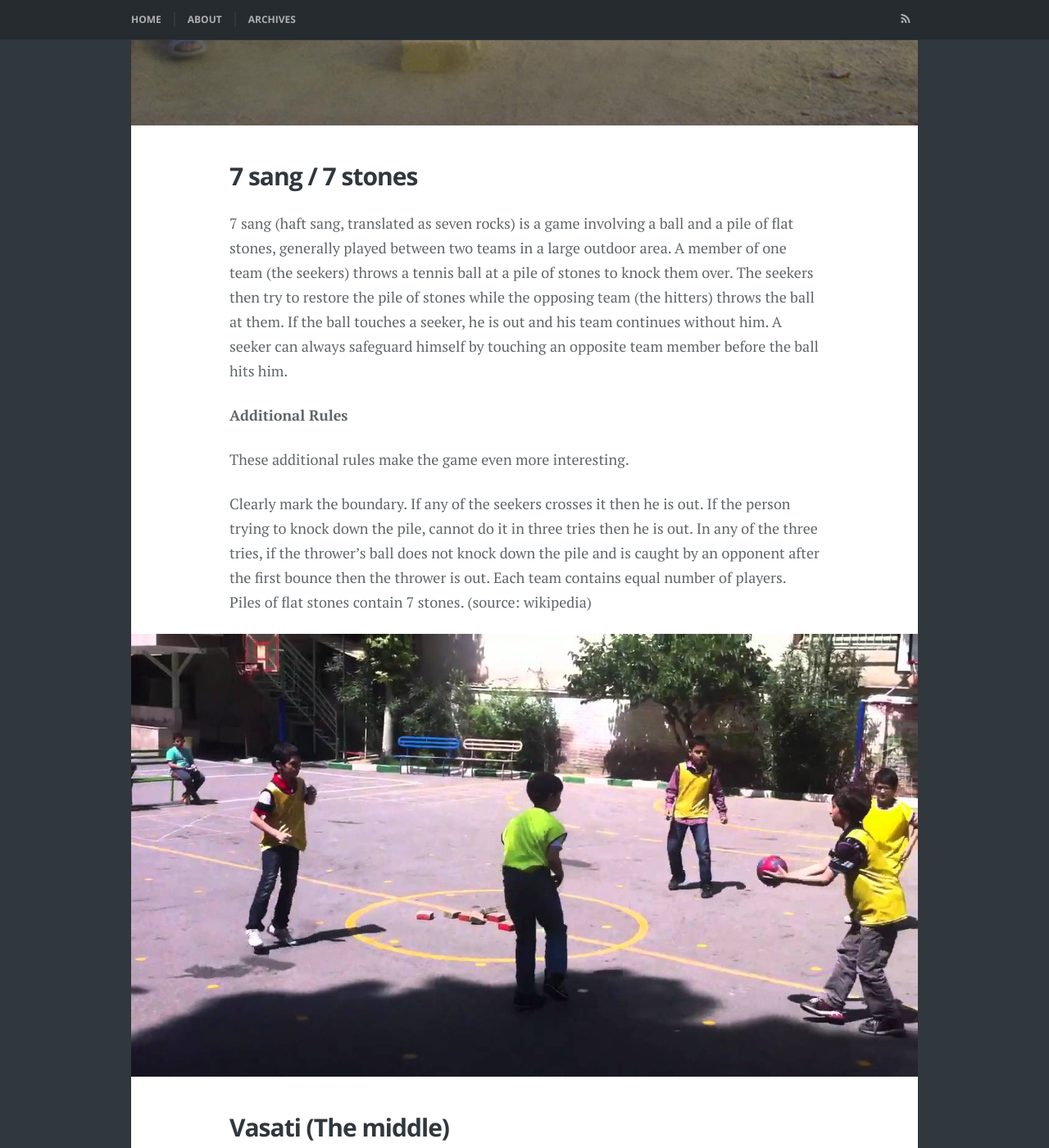
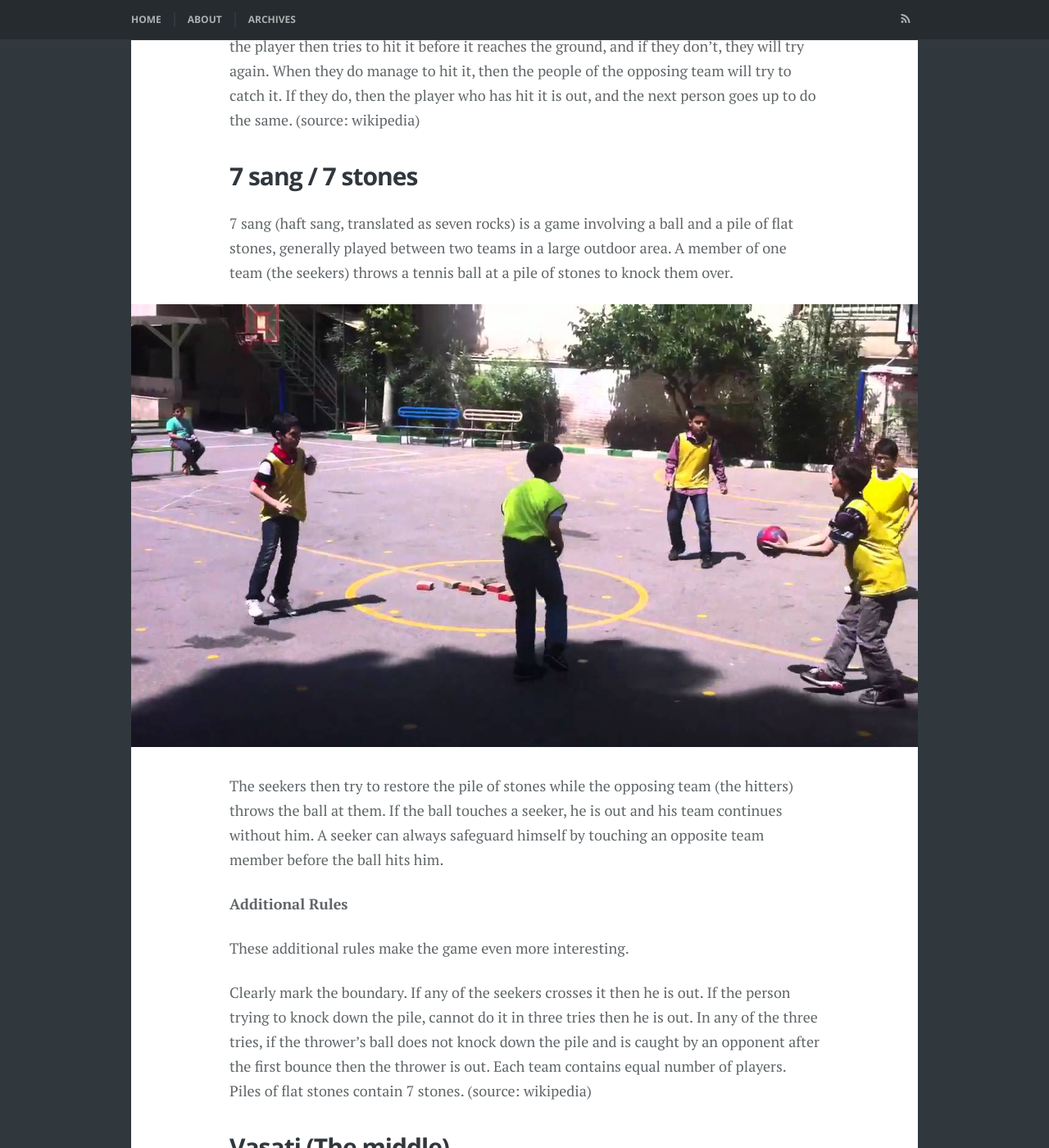
Before and after one commit to nourijp/chihaya, a Jekyll site: the page built from _posts/2015-12-15-Iranian-Games.md, in a window 1280 px wide and 1400 px high, scrolled down 3725 px. Shown: the whole window at 82% size. Built offline with Jekyll 4.4.1, drawn with Linux system fonts in a browser that asks for light colours; some web fonts are replaced; comment, search, counter and statistics services are not loaded.

Commit message:
Update 2015-12-15-Iranian-Games.md

```diff
--- a/_posts/2015-12-15-Iranian-Games.md
+++ b/_posts/2015-12-15-Iranian-Games.md
@@ -24,15 +24,22 @@
 
 Alak dolak is a traditional Iranian game played between two teams of no definite size, other than being the same in the current game. It dates back approximately 5,000 years to ancient Persia.
 
+{% include image_full.html imageurl="/images/posts/alak-dolak.jpg" title="" caption="" %}
+
 <b>Rules</b>
 In alak dolak, a wooden peg, which is called the dolak, is placed on two bricks lying on the ground parallel to each other, and a bigger stick, called an alak, is held in between the dolak and the ground. The alak is then thrust upward so that the dolak goes flying and the player then tries to hit it before it reaches the ground, and if they don't, they will try again. When they do manage to hit it, then the people of the opposing team will try to catch it. If they do, then the player who has hit it is out, and the next person goes up to do the same.
 (source: wikipedia)
 
-{% include image_full.html imageurl="/images/posts/alak-dolak.jpg" title="" caption="" %}
+
 
 <h3>7 sang / 7 stones</h3>
 
-7 sang (haft sang, translated as seven rocks) is a game involving a ball and a pile of flat stones, generally played between two teams in a large outdoor area. A member of one team (the seekers) throws a tennis ball at a pile of stones to knock them over. The seekers then try to restore the pile of stones while the opposing team (the hitters) throws the ball at them. If the ball touches a seeker, he is out and his team continues without him. A seeker can always safeguard himself by touching an opposite team member before the ball hits him.
+7 sang (haft sang, translated as seven rocks) is a game involving a ball and a pile of flat stones, generally played between two teams in a large outdoor area. A member of one team (the seekers) throws a tennis ball at a pile of stones to knock them over.
+
+
+{% include image_full.html imageurl="/images/posts/7sang.jpg" title="" caption="" %}
+
+The seekers then try to restore the pile of stones while the opposing team (the hitters) throws the ball at them. If the ball touches a seeker, he is out and his team continues without him. A seeker can always safeguard himself by touching an opposite team member before the ball hits him.
 
 
 <b>Additional Rules</b>
@@ -47,7 +54,6 @@
 (source: wikipedia)
 
 
-{% include image_full.html imageurl="/images/posts/7sang.jpg" title="" caption="" %}
 
 <h3>Vasati (The middle)</h3>
 
```
